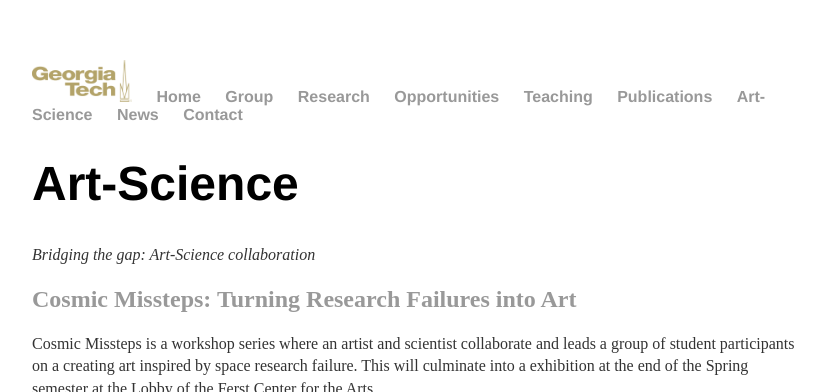
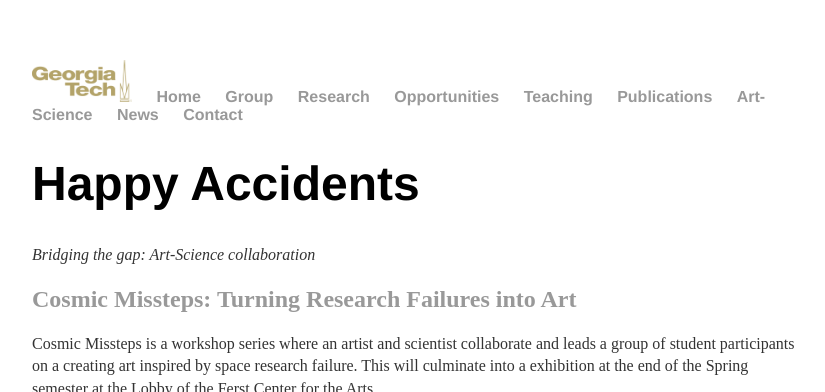
Before and after one commit to joycesim/joycesim.github.io, a Jekyll site: the page built from Art-Science/index.md, in a window 1280 px wide and 900 px high, cut to the strip 0-392 px from the top of the window. Shown: the whole strip, without its empty margins (224-1049 px from the left). Built offline with Jekyll 4.4.1, drawn with Linux system fonts in a browser that asks for light colours.

Commit message:
Update index.md

```diff
--- a/Art-Science/index.md
+++ b/Art-Science/index.md
@@ -1,6 +1,6 @@
 ---
 layout: default
-title: Art-Science
+title: Happy Accidents
 ---
 # {{page.title}}
 
@@ -12,7 +12,7 @@
 
 <img align="left" src="/image/CosmicMissteps.jpg" alt="Cosmic Missteps Workshop flyer" title="Cosmic Missteps Workshop flyer" height="400" />
 <br clear="left"/>
-<img align="right" src="/image/TechArt_CosmicMissteps1.pdf" alt="Cosmic Missteps Exhibition Launch flyer" title="Cosmic Missteps Exhibition Launchflyer" height="400" />
+<img align="right" src="/image/TechArt1" alt="Cosmic Missteps Exhibition Launch flyer" title="Cosmic Missteps Exhibition Launchflyer" height="400" />
 <br clear="right"/>
 
 ### Calendar
```
